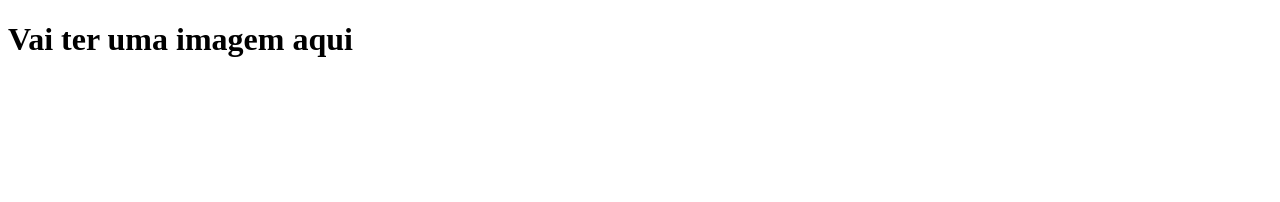
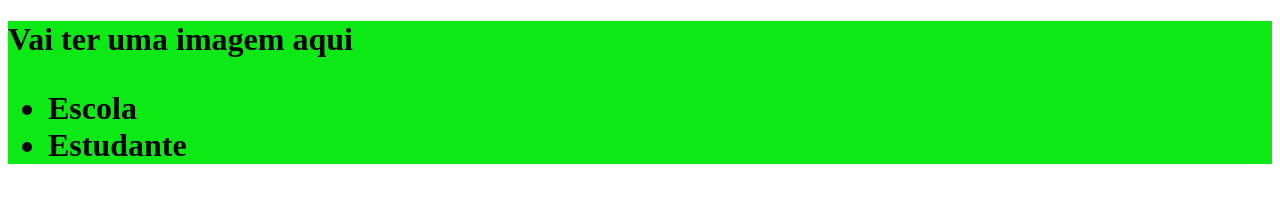
Before and after one commit to Jessicavitorio/jesica, a plain HTML site: page jesica-main/jesica-main/site criativo-html-css-jesica/index.html in a window 1280 px wide. Drawn offline with Linux system fonts and the light colour scheme.

Commit message:
iniciei o hander

```diff
--- a/site criativo-html-css-jesica/index.html
+++ b/jesica-main/jesica-main/site criativo-html-css-jesica/index.html
@@ -5,9 +5,16 @@
     <meta http-equiv="X-UA-Compatible" content="IE=edge">
     <meta name="viewport" content="width=device-width, initial-scale=1.0">
     <title>Document</title>
+    <link rel="stylesheet" href="style.css">
 </head>
 <body>
-    <h1>Vai ter uma imagem aqui
-    </h1>
+    <header>
+        <h1>Vai ter uma imagem aqui
+            <ul>
+                <li>Escola</li>
+                <li>Estudante</li>
+            </ul>
+         </header>
+
 </body>
 </html>
```
Also changed, not shown: jesica-main/jesica-main/site criativo-html-css-jesica/style.css (renamed from jesica-main/site criativo-html-css-jesica/style.css), 1 other file.
